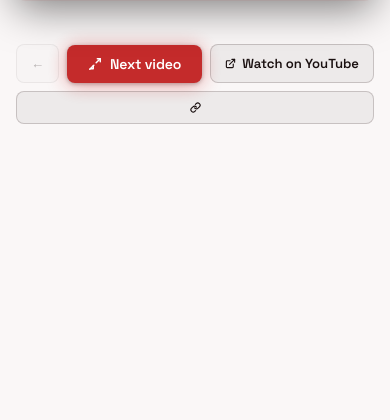
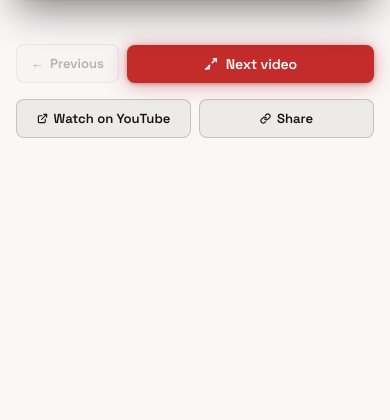
Before and after one commit to Totoaragaz/yt-random, a Python web app: template templates/index.html in a window 390 px wide. Shown: the part 370-790 px from the top of the page. Run offline with Jinja, Linux system fonts and the light colour scheme; the template is opened without the code that fills it, so the values that code supplies are empty.

Commit message:
fix: two-row mobile buttons — prev/next top, YouTube/share bottom, Previous label restored

```diff
--- a/templates/index.html
+++ b/templates/index.html
@@ -444,9 +444,8 @@
       .btn-group { align-items: flex-start; width: 100%; }
       .btn-row { width: 100%; flex-wrap: wrap; }
       .btn-next { flex: 1; justify-content: center; }
+      .btn-break { display: block; flex-basis: 100%; height: 0; }
       .btn-yt, .btn-share { flex: 1; justify-content: center; }
-      .prev-label { display: none; }
-      .share-label { display: none; }
       .kbd-hint { display: none; }
       .subtitle { font-size: 1.15rem; }
       .btn-theme { top: 12px; right: 12px; }
@@ -520,6 +519,7 @@
             </svg>
             Next video
           </button>
+          <div class="btn-break"></div>
           <a class="btn-yt" id="btnYt"
              href="https://www.youtube.com/watch?v={{ video.id }}"
              target="_blank" rel="noopener noreferrer">
```
